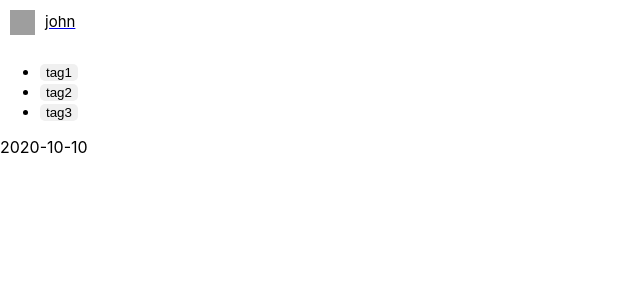
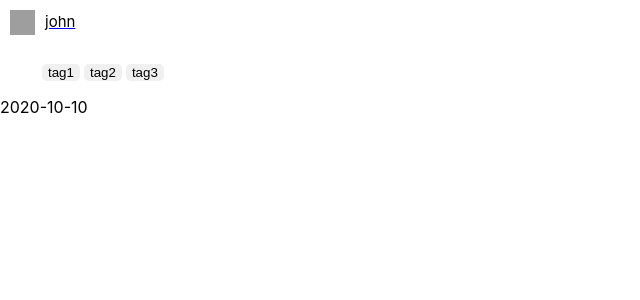
Before and after one commit to kczapla/my-blog, a React (Create React App) app in the folder packages/blog72/: page / in a window 1280 px wide. Shown: the top 300 px of the page, without its empty margins (0-640 px from the left). Built offline with nearby package versions, Linux system fonts and the light colour scheme; grey boxes are pictures that could not be loaded.

Commit message:
tag list

```diff
--- a/packages/blog72/src/blog/index.js
+++ b/packages/blog72/src/blog/index.js
@@ -2,12 +2,13 @@ import React from 'react'
 import PropTypes from 'prop-types'
 
 import * as post from './postPreview'
+import * as tag from './tag'
 
 const PostPreviewHeader = ({ post: { user: { name, image, userLink }, tags, created } }) => {
   return (
     <div className="post-preview-header">
         <post.PostPreviewAuthor name={name} image={image} userLink={userLink}/>
-        <post.PostPreviewTags tags={tags}/>
+        <tag.Tags tags={tags}/>
         <post.PostPreviewDate date={created}/>
     </div>
   )
--- a/packages/blog72/src/blog/tag.js
+++ b/packages/blog72/src/blog/tag.js
@@ -47,3 +47,34 @@ Tag.propTypes = {
     href: PropTypes.string
   })
 }
+
+const TagInlineListItem = styled.li`
+  display: inline;
+  margin: 2px;
+`
+
+const TagList = styled.ul`
+  list-style-type: none;
+`
+
+export const Tags = ({ tags }) => {
+  const tagsInList = tags.map(tag => (
+    <TagInlineListItem key={tag.id}>
+      <Tag tag={tag}></Tag>
+    </TagInlineListItem>
+  ))
+
+  return (
+    <TagList>
+      {tagsInList}
+    </TagList>
+  )
+}
+
+Tags.propTypes = {
+  tags: PropTypes.arrayOf(PropTypes.shape({
+    id: PropTypes.number,
+    name: PropTypes.string,
+    href: PropTypes.string
+  }))
+}
```
